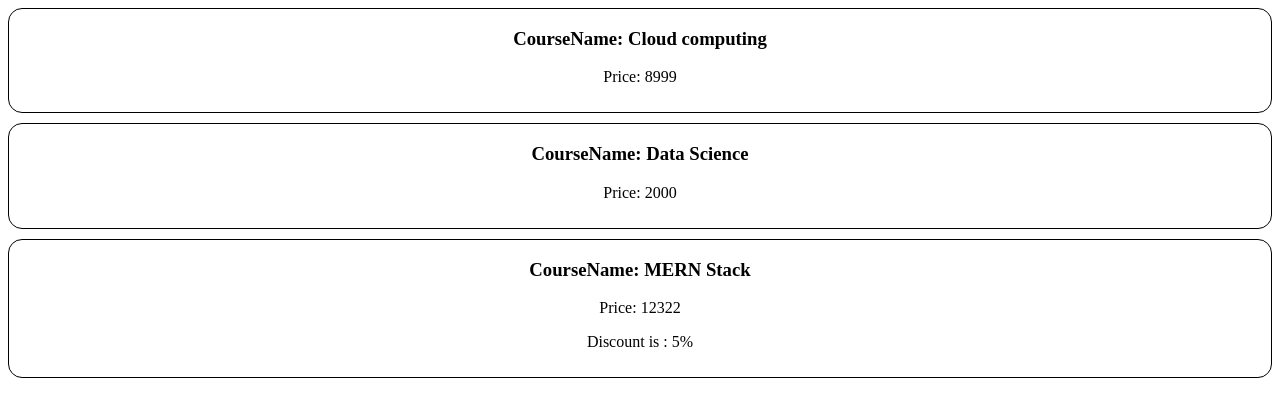
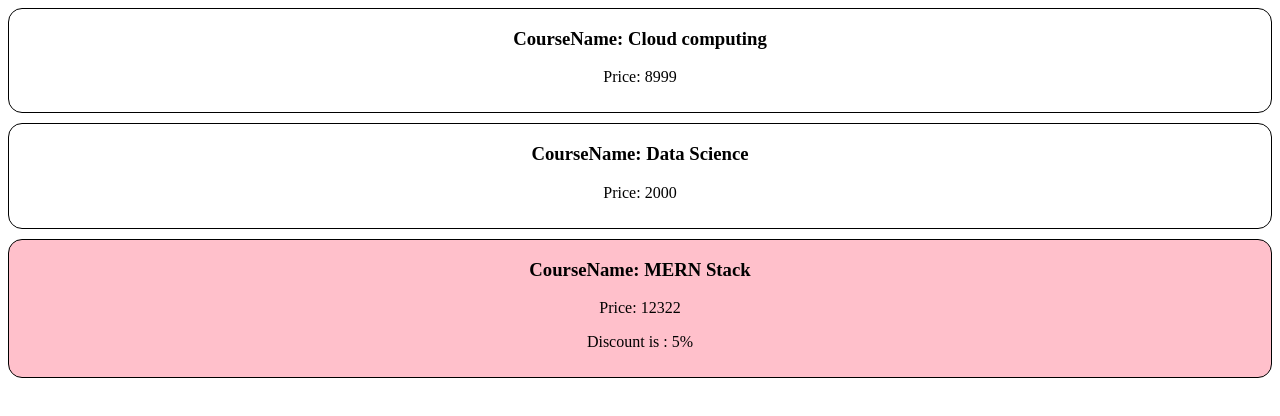
Before and after one commit to Prathamesh3647/Learn-React, a React (Vite) app: page / in a window 1280 px wide. Shown: the top 416 px of the page. Built offline with nearby package versions, Linux system fonts and the light colour scheme.

Commit message:
Dynamic styling added

```diff
--- a/src/Product.jsx
+++ b/src/Product.jsx
@@ -1,11 +1,14 @@
 import "./Product.css";
 
 function Product({ title, price, features = [], features2 = {} }) {
+  let isDiscount = price > 10000;
+  const styles = { backgroundColor: isDiscount ? "pink" : "" };
+
   return (
-    <div className="Product">
+    <div className="Product" style={styles}>
       <h3>CourseName: {title}</h3>
       <p>Price: {price}</p>
-      {price >= 10000 && <p>Discount is : 5%</p>} {/* conditionals */}
+      {isDiscount && <p>Discount is : 5%</p>} {/* conditionals */}
     </div>
   );
 }
```
